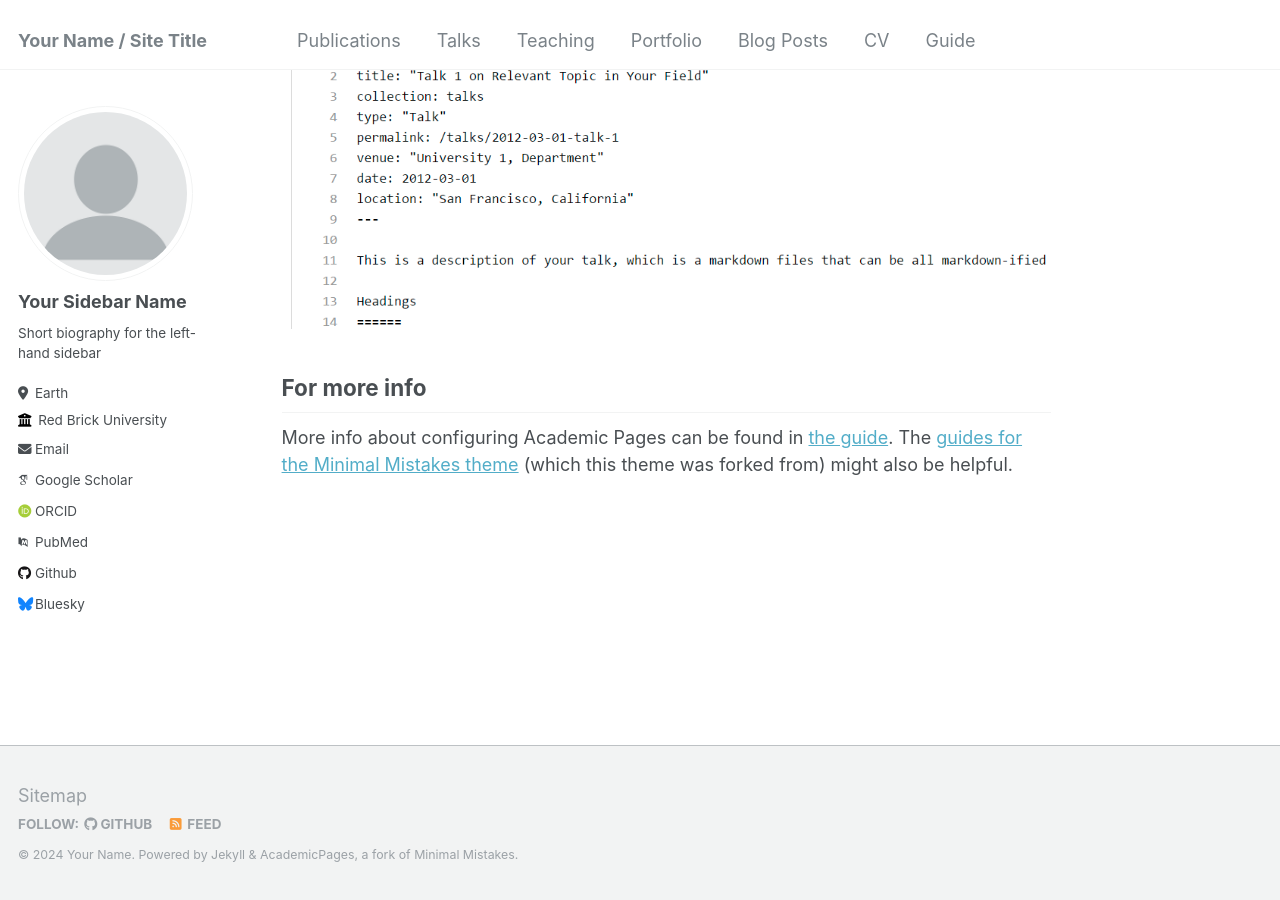
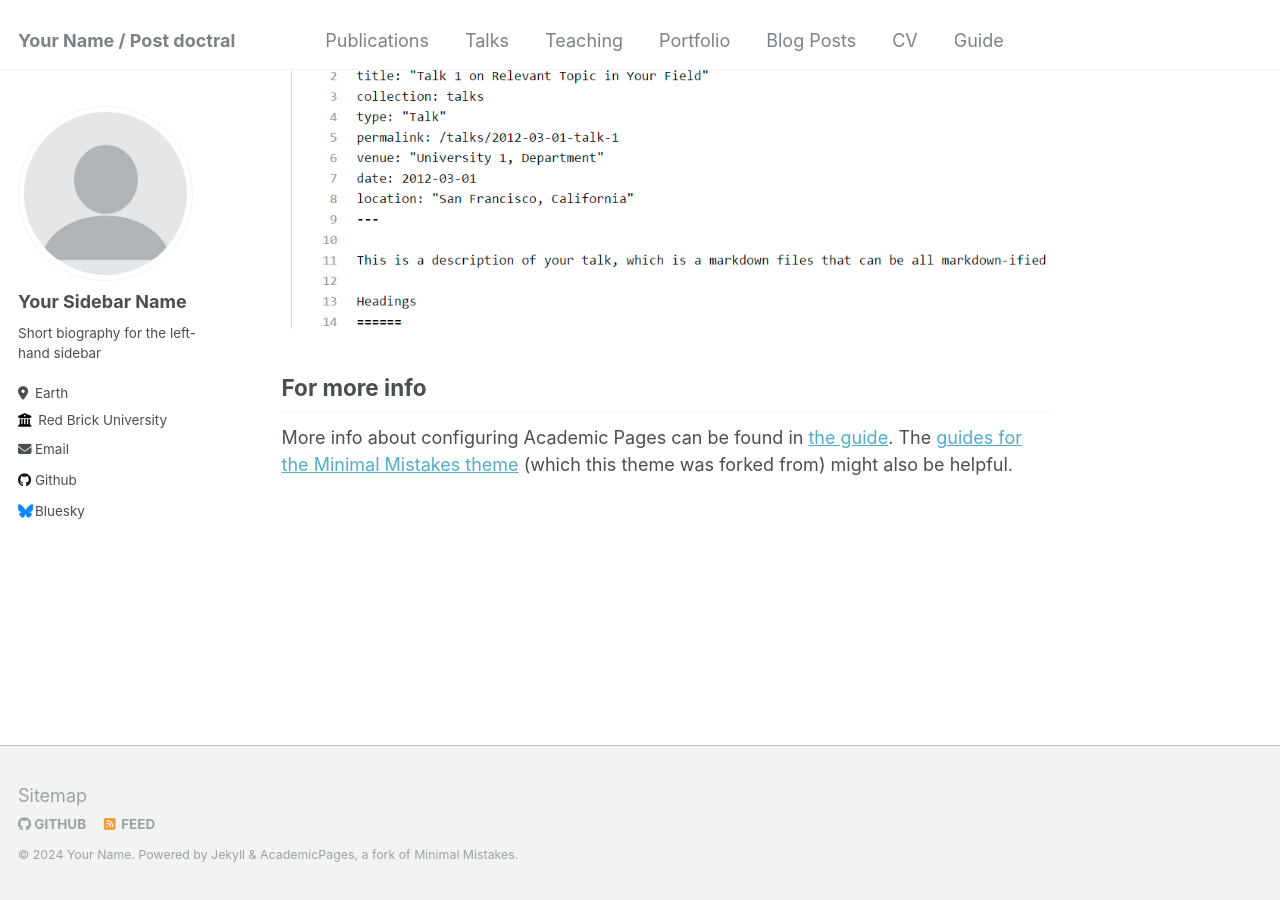
Before and after one commit to christina2cher/christina2cher.github.io, a Jekyll site: the page built from _pages/about.md, in a window 1280 px wide and 900 px high, scrolled down 2660 px. Built offline with Jekyll 4.4.1, drawn with Linux system fonts in a browser that asks for light colours; some web fonts are replaced; part of the change alters nothing that is shown.

Commit message:
Update _config.yml

```diff
--- a/_config.yml
+++ b/_config.yml
@@ -7,14 +7,14 @@
 # server process.
 
 # Basic Site Settings
-locale                   : "en-US"
-title                    : "Your Name / Site Title"
+locale                   : "zh-JP"
+title                    : "Your Name / Post doctral"
 title_separator          : "-"
 name                     : &name "Your Name"
-description              : &description "personal description"
-url                      : https://academicpages.github.io # the base hostname & protocol for your site e.g. "https://mmistakes.github.io"
+description              : &description "UTokyo"
+url                      : https://christina2cher.github.io # the base hostname & protocol for your site e.g. "https://mmistakes.github.io"
 baseurl                  : "" # the subpath of your site, e.g. "/blog"
-repository               : "academicpages/academicpages.github.io"
+repository               : "christina2cher/christina2cher.github.io"
 
 # Site Author - The following control what appear as part of the author content on the side bar.
 #               If a field is blank the icon and link will not appear, otherwise it will be shown.
@@ -32,11 +32,11 @@ author:
 
   # Academic websites
   arxiv            : # URL - Update with the correct link to your profile
-  googlescholar    : "https://scholar.google.com/citations?user=PS_CX0AAAAAJ"
+  googlescholar    : # URL
   impactstory      : # URL
-  orcid            : "http://orcid.org/yourorcidurl"
+  orcid            : # URL
   semantic         : # URL
-  pubmed           : "https://www.ncbi.nlm.nih.gov/pubmed/?term=john+snow"
+  pubmed           : # URL
   researchgate     : # URL
 
   # Repositories and software development
```
